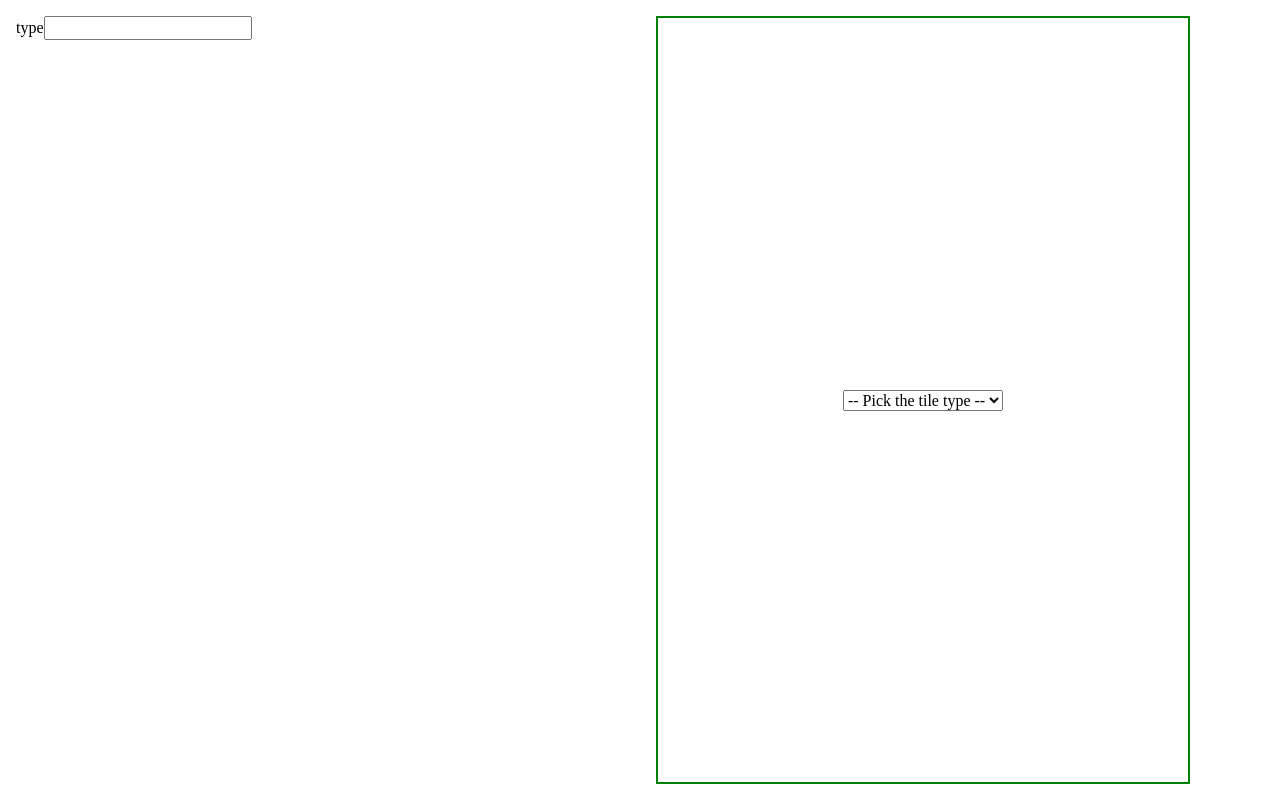
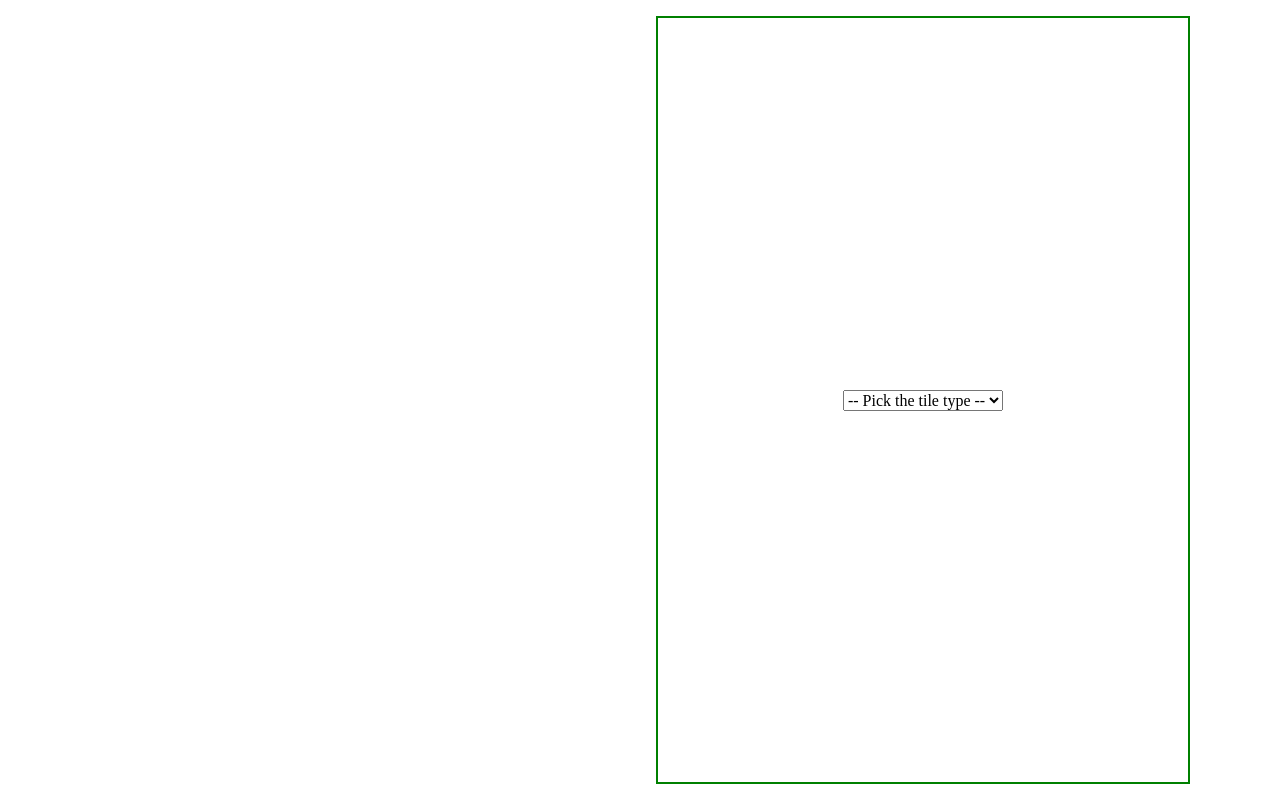
Before and after one commit to riccardofano/paper-sheet-editor, a React (Vite) app: page / in a window 1280 px wide. Built offline with nearby package versions, Linux system fonts and the light colour scheme.

Commit message:
Show tile properties as inputs

```diff
--- a/src/components/SettingsPanel.tsx
+++ b/src/components/SettingsPanel.tsx
@@ -1,4 +1,4 @@
-import { useContext } from "react";
+import { ChangeEvent, useContext } from "react";
 import { TilesContext } from "../Tile";
 
 interface SettingsPanelProps {
@@ -8,6 +8,19 @@ interface SettingsPanelProps {
 export default function SettingsPanel({ selectedId }: SettingsPanelProps) {
   const { tiles, setTiles } = useContext(TilesContext);
 
+  function handleChange(e: ChangeEvent<HTMLInputElement>, key: string) {
+    // TODO: some properties have to be changed differently like the type
+    // and basically everything that is not a string
+
+    setTiles((prev) => {
+      const next = [...prev];
+      // @ts-expect-error: The keys provided to the function come from the
+      // object itself already so it shouldn't be a problem to index by them
+      next[selectedId][key] = e.target.value;
+      return next;
+    });
+  }
+
   const selectedTile = tiles[selectedId];
   if (!selectedTile) {
     console.error("Selected tile does not exist");
@@ -16,12 +29,18 @@ export default function SettingsPanel({ selectedId }: SettingsPanelProps) {
 
   return (
     <section style={{ padding: "1rem" }}>
-      {Object.entries(selectedTile).map(([key, value]) => (
-        <label key={key} style={{ display: "block" }}>
-          {key}
-          <input type="text" value={value} />
-        </label>
-      ))}
+      {selectedTile.type !== null &&
+        Object.entries(selectedTile).map(([key, value]) => (
+          <label key={key} style={{ display: "block" }}>
+            {key}
+            <br />
+            <input
+              type="text"
+              value={value}
+              onChange={(e) => handleChange(e, key)}
+            />
+          </label>
+        ))}
     </section>
   );
 }
```
